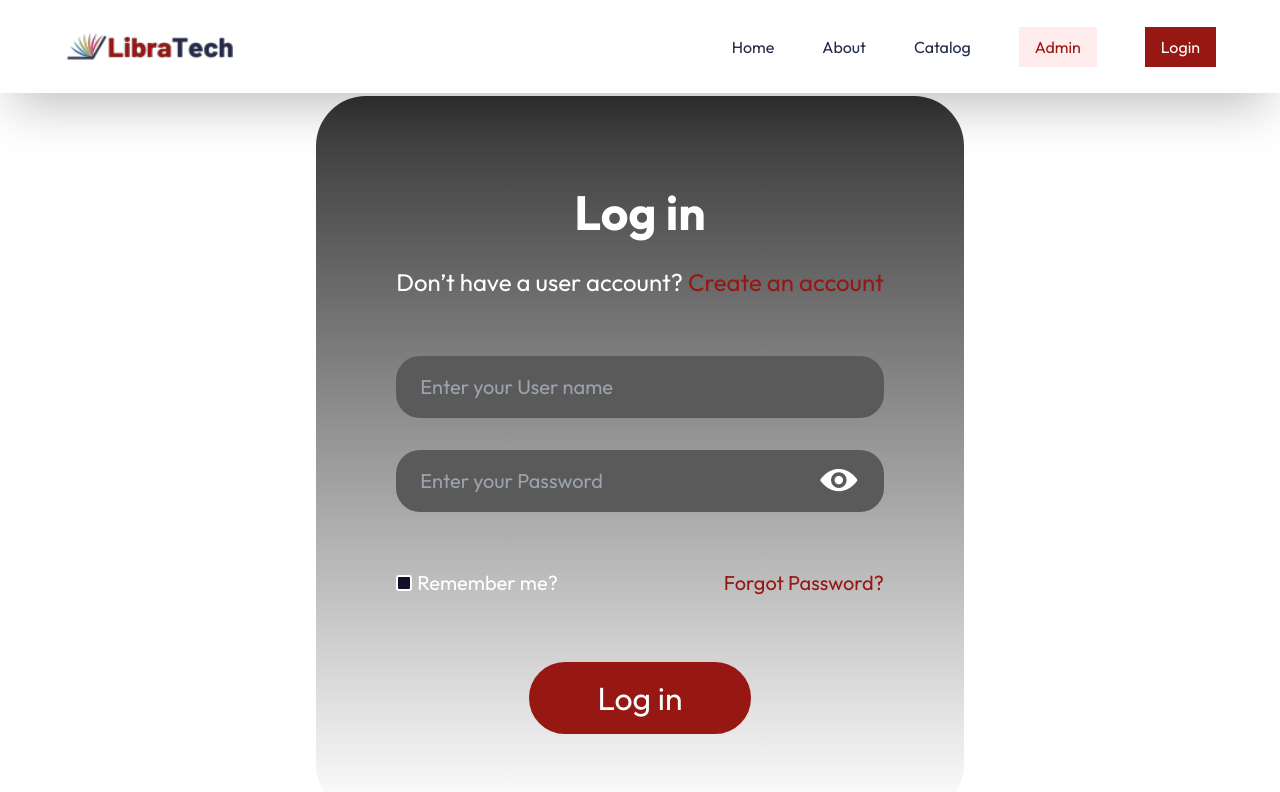
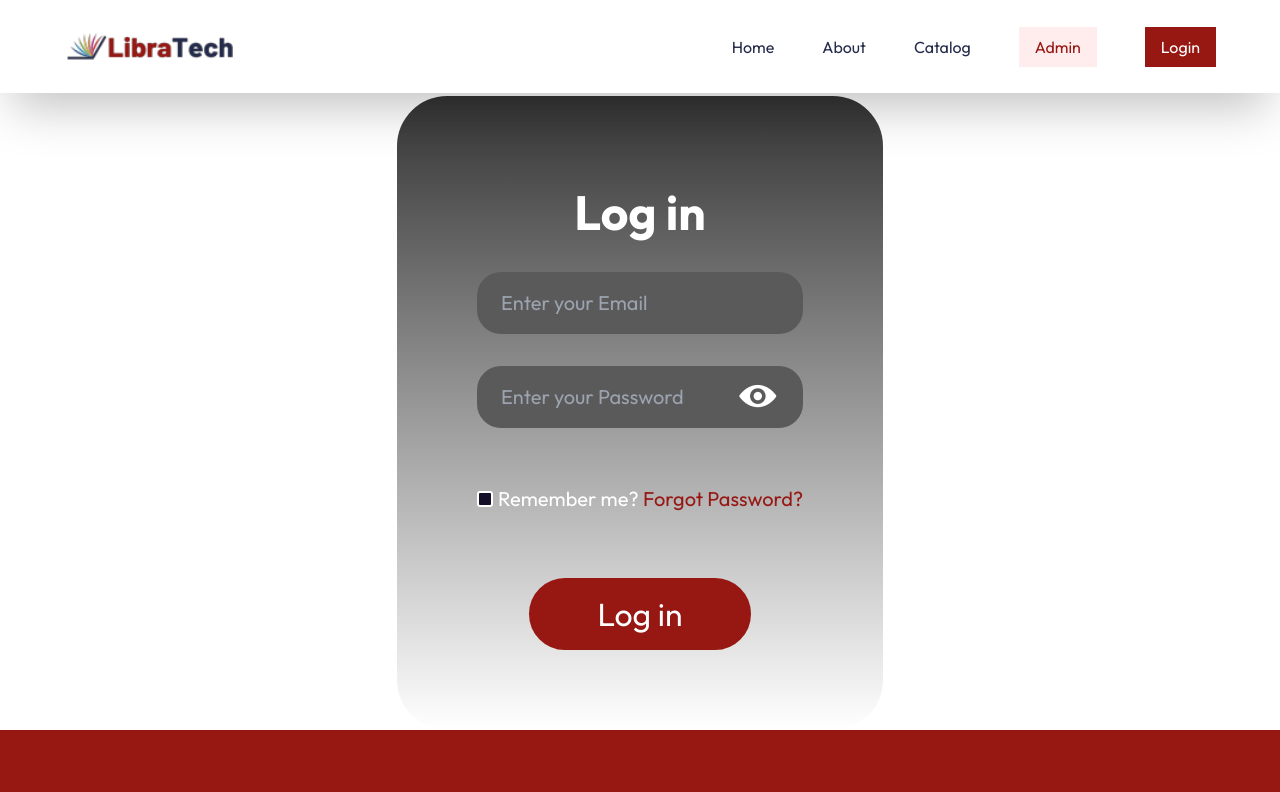
Before and after one commit to EmmanuelHillary/Library-Management-System, a Next.js app: page /authentication/Admin in a window 1280 px wide. Shown: the top 792 px of the page. Built offline with nearby package versions, Linux system fonts and the light colour scheme.

Commit message:
corrections

```diff
--- a/components/form/AdminLoginForm.jsx
+++ b/components/form/AdminLoginForm.jsx
@@ -58,12 +58,12 @@ const AdminLoginForm = () => {
         <h1 className="text-[48px] text-center font-bold hidden md:block font-clash relative text-white font-outfit">
           Log in
         </h1>
-        <h1 className="text-[20px] md:text-[24px] pt-4 pb-8 text-center relative text-white font-outfit">
+        {/* <h1 className="text-[20px] md:text-[24px] pt-4 pb-8 text-center relative text-white font-outfit">
           Don’t have a user account?{" "}
           <Link href={"/authentication/Signup"} className="text-[#971713]">
             Create an account
           </Link>
-        </h1>
+        </h1> */}
         <div className="py-2 text-[13px] md:text-[14px] flex md:flex-row flex-col justify-between items-center gap-2 md:gap-8">
           <div className="flex flex-col items-start relative w-full z-10">
             <input
@@ -74,7 +74,7 @@ const AdminLoginForm = () => {
               onChange={handleChange}
               className="p-4  pl-6  mt-4 w-full text-white text-[20px] rounded-3xl bg-[#5A5A5A] font-outfit"
               required
-              placeholder="Enter your User name"
+              placeholder="Enter your Email"
             />
           </div>
         </div>
```
